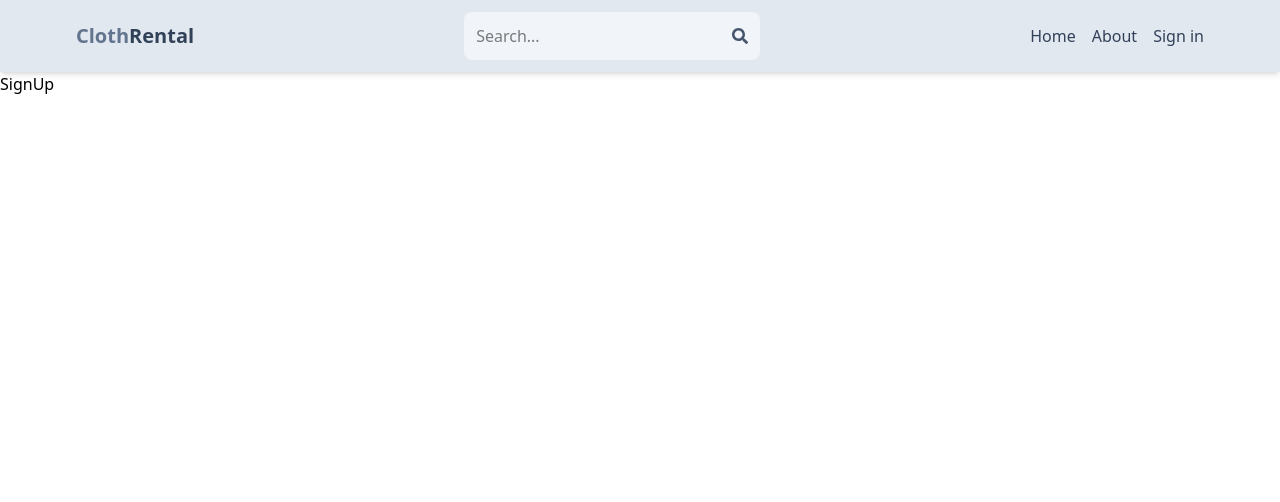
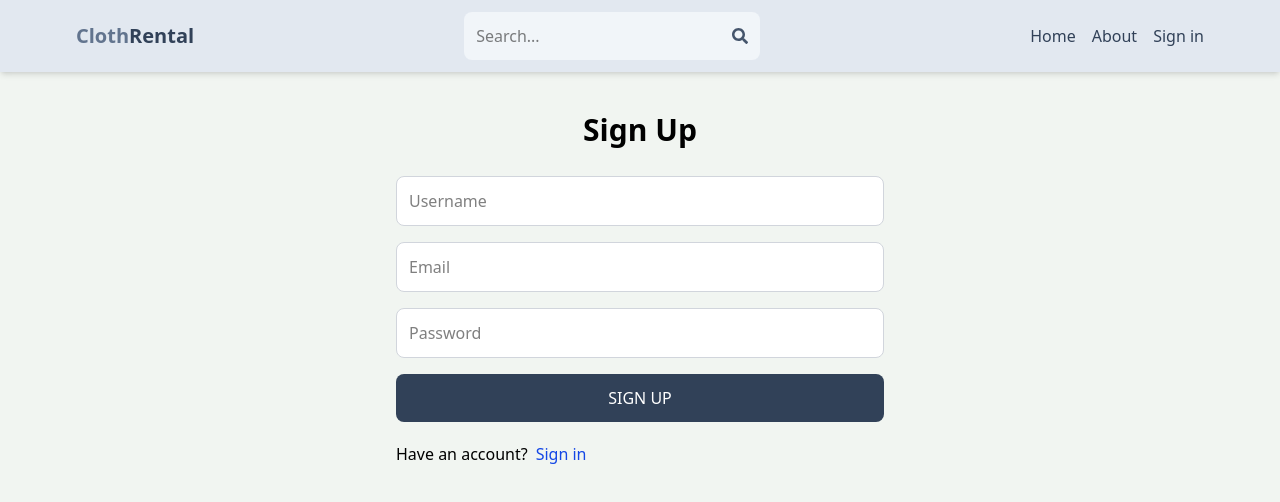
Before and after one commit to rana8aaskar/Cloth-renting, a React (Vite) app in the folder client/: page /sign-up in a window 1280 px wide. Shown: the top 502 px of the page. Built offline with nearby package versions, Linux system fonts and the light colour scheme.

Commit message:
enhance SignUp page with form inputs and styling for user registration

```diff
--- a/client/src/index.css
+++ b/client/src/index.css
@@ -1 +1,4 @@
 @import "tailwindcss";
+body{
+    background-color: rgb(241, 245, 241);
+}
--- a/client/src/pages/SignUp.jsx
+++ b/client/src/pages/SignUp.jsx
@@ -1,9 +1,39 @@
-import React from 'react'
+import React from 'react';
+import { Link } from 'react-router-dom';
 
 function SignUp() {
   return (
-    <div>SignUp</div>
-  )
+    <div className="p-3 max-w-lg mx-auto">
+      <h1 className="text-3xl text-center font-semibold my-7">Sign Up</h1>
+      <form className="flex flex-col gap-4">
+        <input
+          type="text"
+          placeholder="Username"
+          className="bg-white border border-gray-300 p-3 rounded-lg focus:outline-none focus:ring-2 focus:ring-blue-500"
+          id="username"
+        />
+        <input
+          type="email"
+          placeholder="Email"
+          className="bg-white border border-gray-300 p-3 rounded-lg focus:outline-none focus:ring-2 focus:ring-blue-500"
+          id="email"
+        />
+        <input
+          type="password"
+          placeholder="Password"
+          className="bg-white border border-gray-300 p-3 rounded-lg focus:outline-none focus:ring-2 focus:ring-blue-500"
+          id="password"
+        />
+        <button className='bg-slate-700 text-white  p-3  rounded-lg  uppercase  hover:opacity-95 disabled:opacity-80'>Sign Up</button>
+      </form>
+      <div className='flex gap-2 mt-5'>
+        <p>Have an account?</p>
+        <Link  to ={"/sign-in"}>
+        <span className='text-blue-700'>Sign in</span>
+        </Link>
+      </div>
+    </div>
+  );
 }
 
-export default SignUp
+export default SignUp;
```
